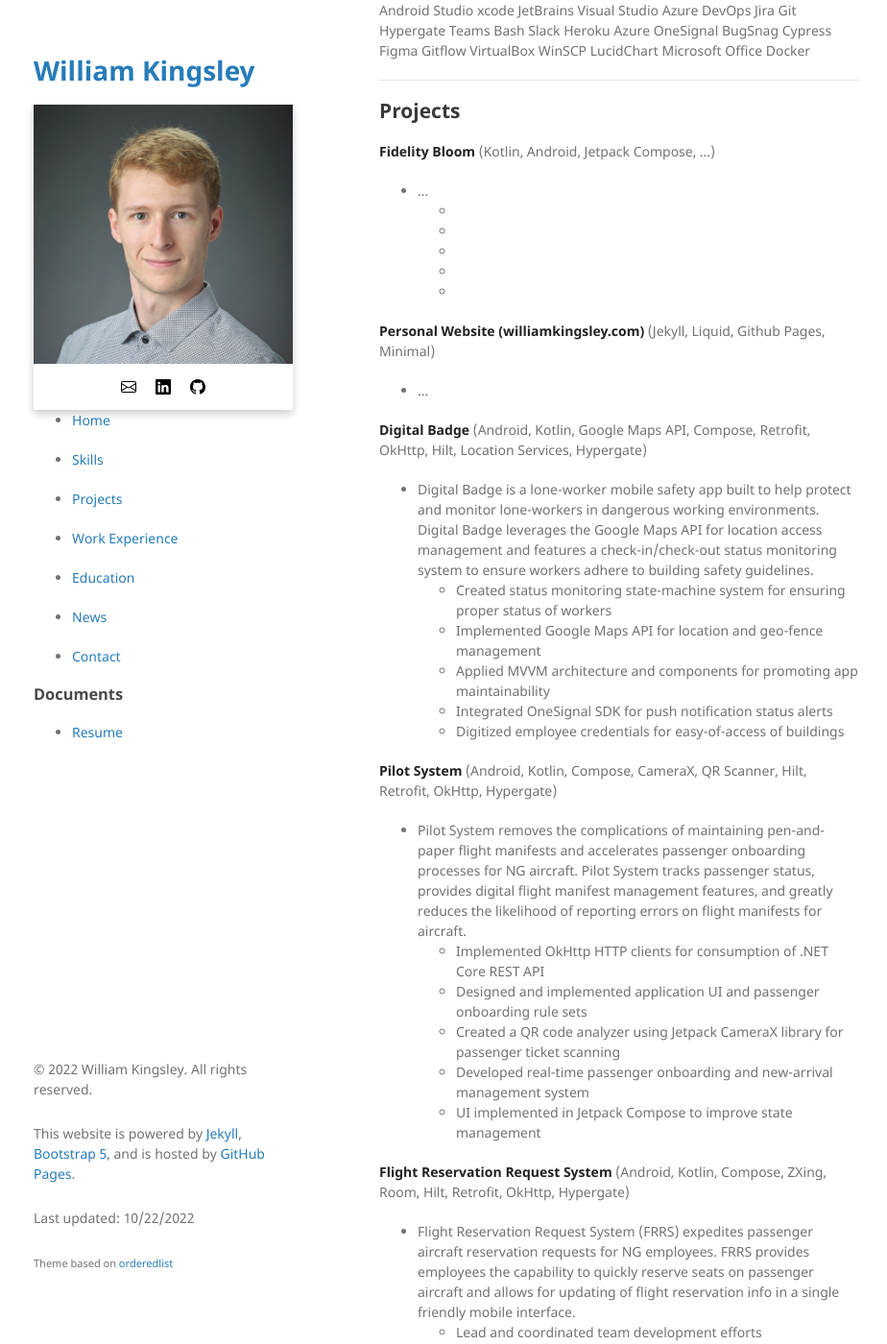
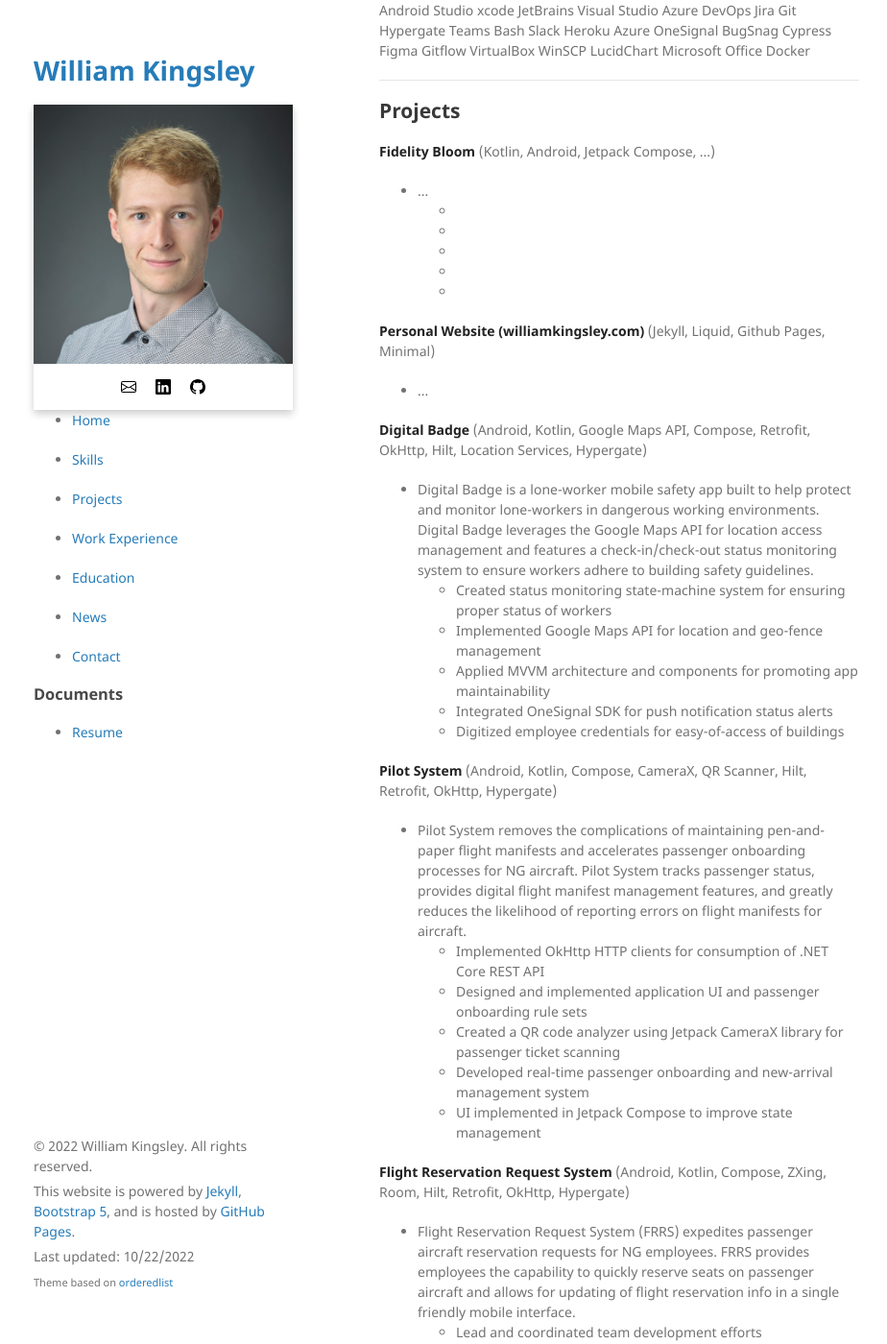
Before and after one commit to data-programmer/data-programmer.github.io, a Jekyll site: the page built from index.md, in a window 1280 px wide and 1400 px high, scrolled down 348 px. Shown: the whole window at 96% size, without its empty margins (175-1099 px from the left). Built offline with Jekyll 4.4.1, drawn with Linux system fonts in a browser that asks for light colours.

Commit message:
Changing margin

```diff
--- a/_sass/jekyll-theme-minimal.scss
+++ b/_sass/jekyll-theme-minimal.scss
@@ -25,7 +25,7 @@
 }
 
 .footer-item {
-  padding: 0 0 5px;
+  margin: 0 0 5px;
 }
 
 body {
```
